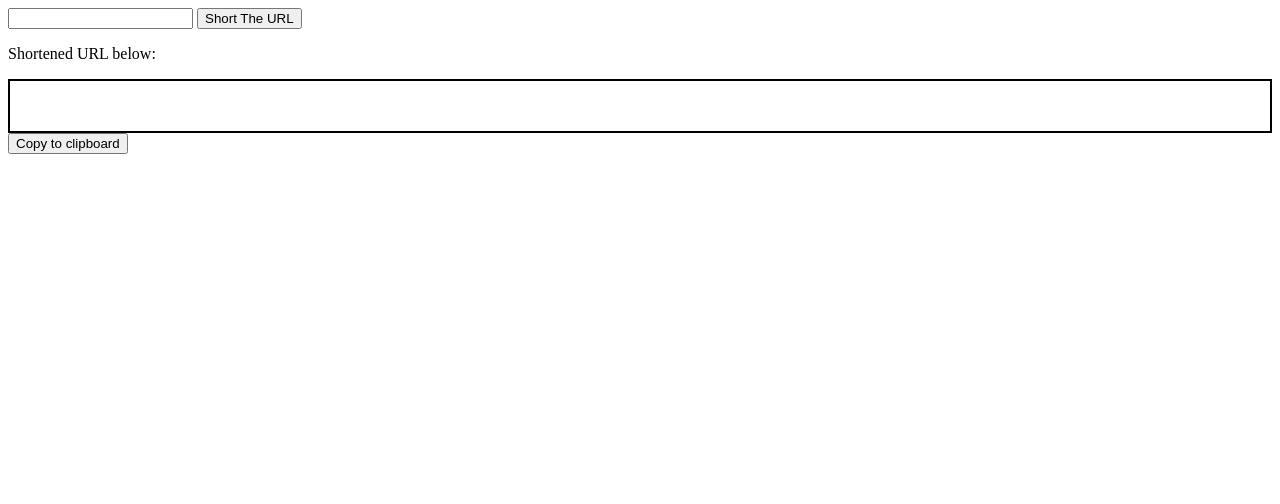
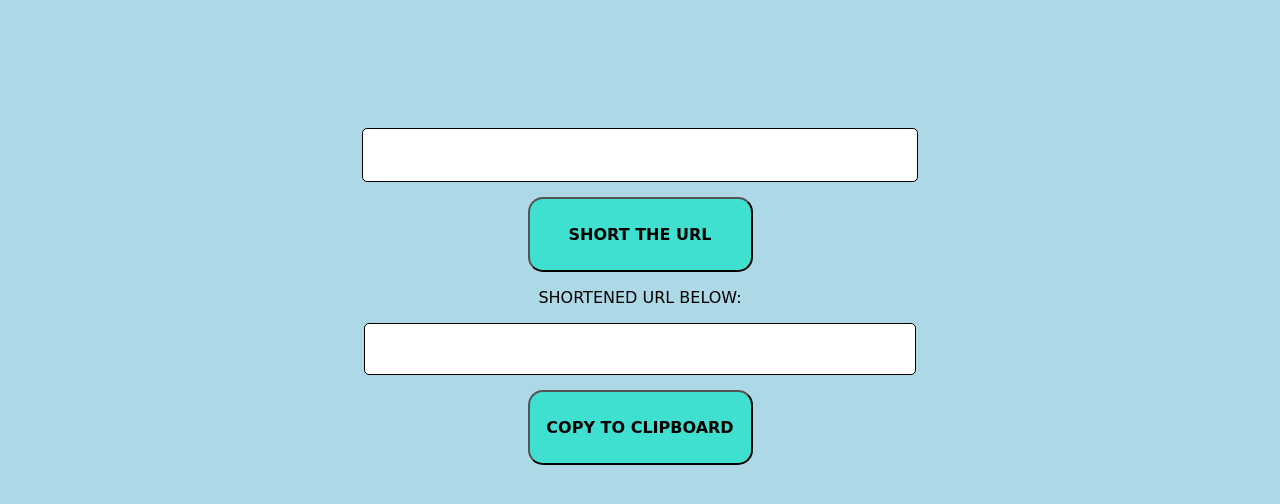
Before and after one commit to Maniek5k/URL-shortener, a plain HTML site: page index.html in a window 1280 px wide. Drawn offline with nearby package versions, Linux system fonts and the light colour scheme; a web font is replaced by a local one.

Commit message:
Add styles

```diff
--- a/index.html
+++ b/index.html
@@ -9,11 +9,13 @@
 </head>
 
 <body>
-    <input type="url" id="url-input">
-    <button id="shorten">Short The URL</button>
-    <p>Shortened URL below:</p>
-    <div id="output"></div>
-    <button class="btn" data-clipboard-target="#output">Copy to clipboard</button>
+    <div class="shortener">
+        <input type="url" id="url-input">
+        <button id="shorten">Short The URL</button>
+        <p>Shortened URL below:</p>
+        <div id="output"></div>
+        <button class="btn" data-clipboard-target="#output">Copy to clipboard</button>
+    </div>
     <script src="https://ajax.googleapis.com/ajax/libs/jquery/3.4.1/jquery.min.js"></script>
     <script src="dist/clipboard.min.js"></script>
     <script src="script.js"></script>
--- a/style.css
+++ b/style.css
@@ -1,4 +1,50 @@
+@import url('https://fonts.googleapis.com/css?family=ZCOOL+KuaiLe&display=swap');
+
+body {
+    margin: 0 auto;
+    background: lightblue;
+    font-family: 'ZCOOL KuaiLe', cursive;
+}
+
+.shortener {
+    margin: 0 auto;
+    max-width: 700px;
+    margin-top: 10%;
+}
+input, #output {
+    display: block;
+    height: 50px;
+    border-radius: 5px;
+    width: calc(100% - 150px);
+    margin: 15px auto;
+    border: 1px solid;
+    background: #fff;
+}
+p {
+text-transform: uppercase;
+font-size: 16px;
+text-align: center;
+}
+
 div {
     height: 50px;
-    border: 2px solid;
+    font-size: 18px;
 }
+
+button {
+    display: block;
+    margin: 0 auto;
+    height: 75px;
+    width: 225px;
+    border-radius: 15px;
+    background: turquoise;
+    transition: .3s ease-in-out;
+    font-size: 16px;
+    text-transform: uppercase;
+    font-weight: 600;
+    font-family: 'ZCOOL KuaiLe', cursive;
+}
+
+button:hover {
+    background: gray;
+}
```
